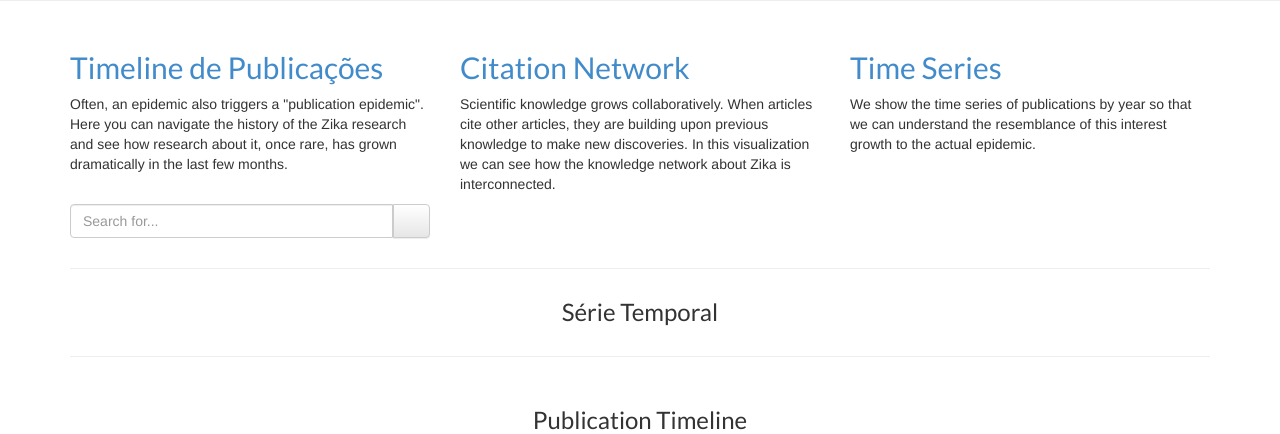
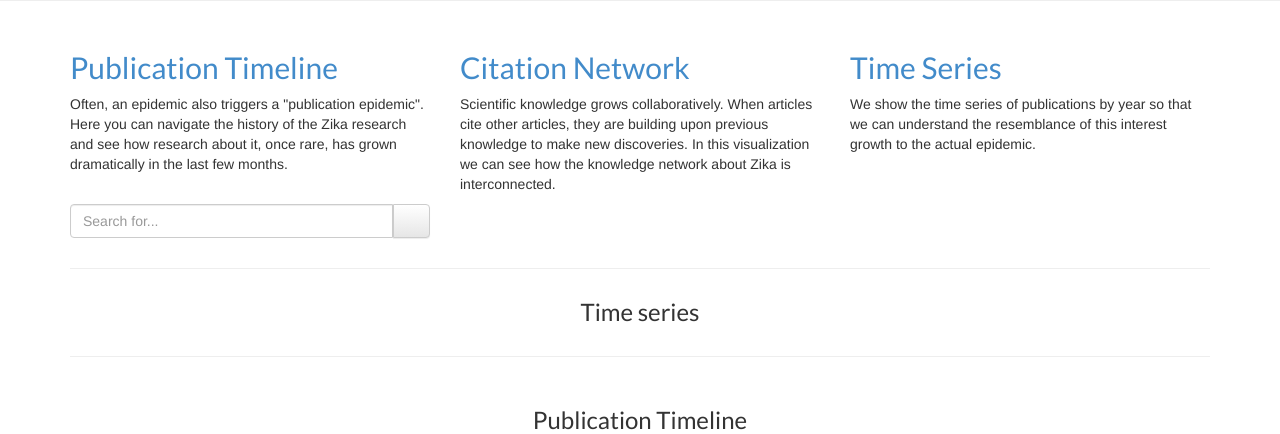
Before and after one commit to elisamussumeci/zika_virus_timeline, a Flask app: page / in a window 1280 px wide. Shown: the part 346-780 px from the top of the page. Run offline with Flask 2, Linux system fonts and the light colour scheme; data that the repository does not hold is empty; some libraries are stand-ins or nearby versions; some web fonts are replaced.

Commit message:
finished translating remaining strings

```diff
--- a/templates/pages/indextimeline.html
+++ b/templates/pages/indextimeline.html
@@ -52,7 +52,7 @@
     <!-- Example row of columns -->
     <div class="row">
         <div class="col-md-4">
-            <h2><a href="#timeline-de-publicacoes">Timeline de Publicações</a></h2>
+            <h2><a href="#timeline-de-publicacoes">Publication Timeline </a></h2>
 
             <p>Often, an epidemic also triggers a "publication epidemic".
                 Here you can navigate the history of the Zika research and see how research about it, once rare,
@@ -91,7 +91,7 @@
 
     <hr>
 
-    <h3 class="title-section">Série Temporal</h3>
+    <h3 class="title-section">Time series</h3>
     <div id="time-series">
         <div class="time-series"></div>
     </div>
```
